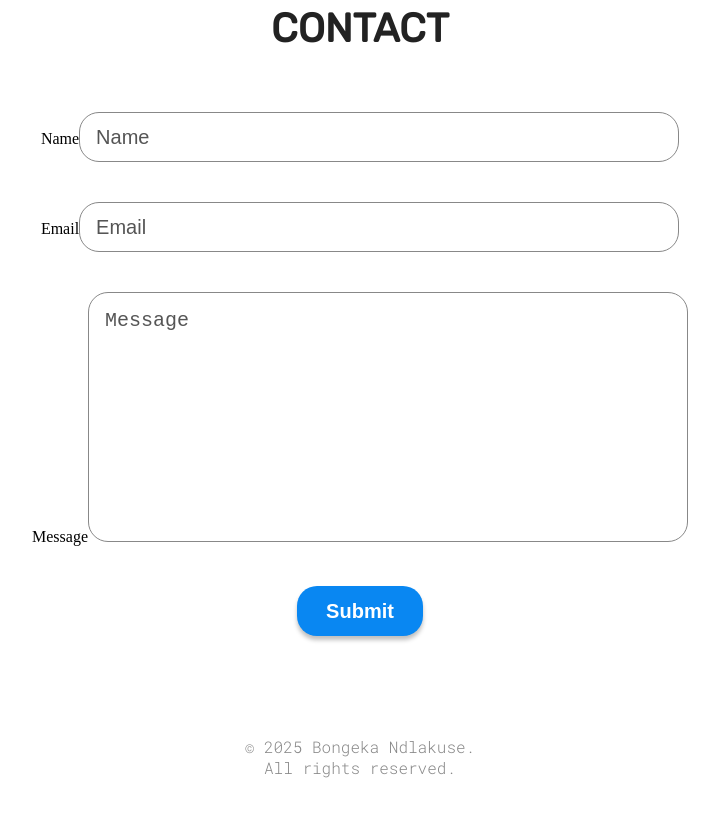
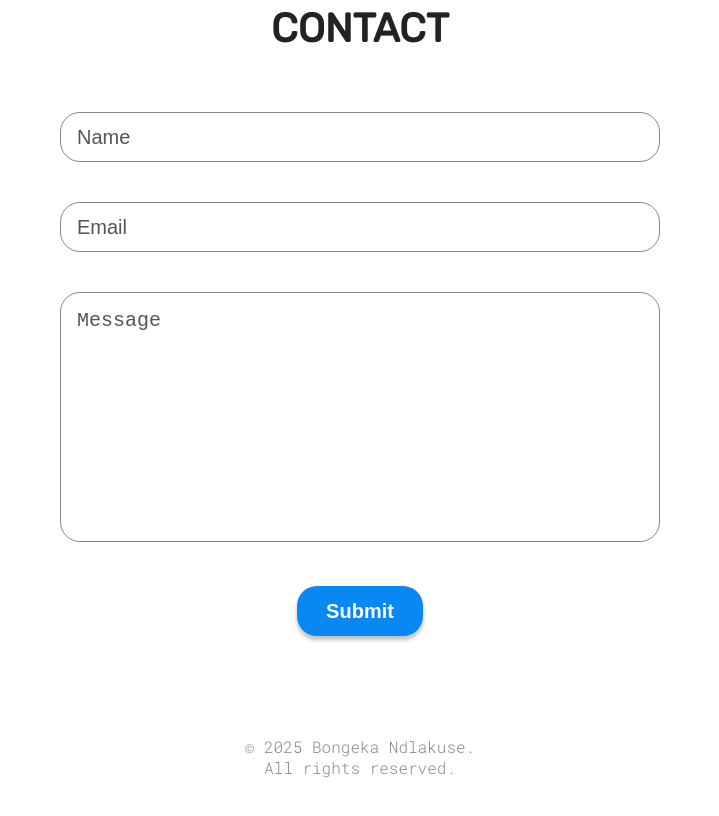
Before and after one commit to StellaNDL/Portfolio, a React (Vite) app: page / in a window 1280 px wide. Shown: the part 2360-3176 px from the top of the page, without its empty margins (280-999 px from the left). Built offline with nearby package versions, Linux system fonts and the light colour scheme.

Commit message:
Update Contact.jsx

```diff
--- a/src/sections/Contact/Contact.jsx
+++ b/src/sections/Contact/Contact.jsx
@@ -6,19 +6,19 @@ function Contact() {
         <h1 className="sectionTitle">Contact</h1>
         <form action="" method="post">
             <div className="formGroup">
-                <label htmlFor="name">
+                <label htmlFor="name" hidden>
                      Name
                 </label>
                 <input type="text" name="name" id="name" placeholder="Name" required/>
             </div>
              <div className="formGroup">
-                <label htmlFor="email">
+                <label htmlFor="email" hidden>
                      Email
                 </label>
                 <input type="email" name="email" id="email" placeholder="Email" required/>
             </div>
              <div className="formGroup">
-                <label htmlFor="message">
+                <label htmlFor="message" hidden>
                      Message
                 </label>
                 <textarea name="message" id="message" placeholder="Message" required>
```
